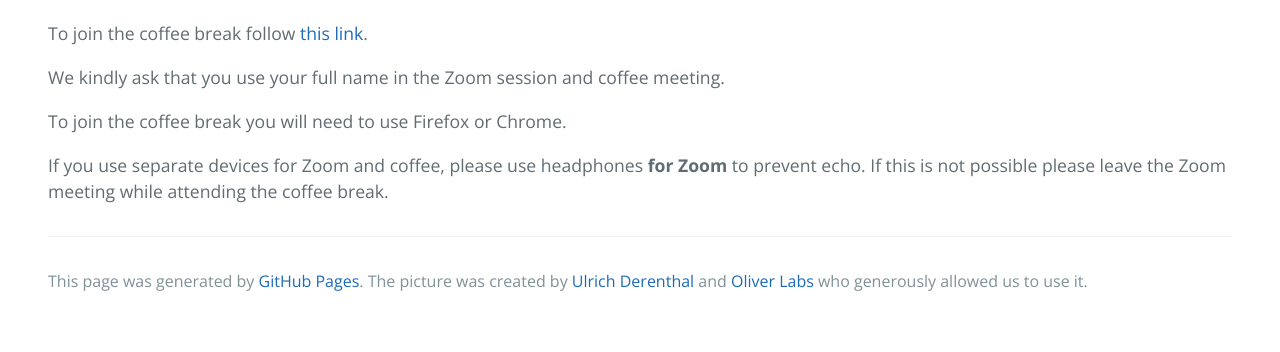
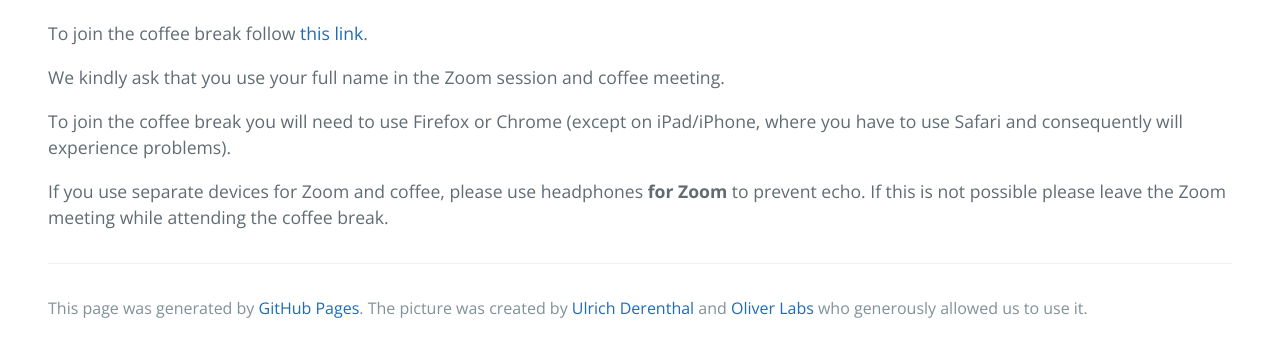
Before and after one commit to zoom-on-rational-points/zoom-on-rational-points.github.io, a Jekyll site: the page built from ghost_wardrobe_looting_swarm.md, in a window 1280 px wide, cut to the strip 553-905 px from the top of the page. Built offline with Jekyll 4.4.1, drawn with Linux system fonts in a browser that asks for light colours.

Commit message:
Update and rename nap_pigeon_shelf_theorist.md to ghost_wardrobe_looting_swarm.md

```diff
--- a/nap_pigeon_shelf_theorist.md
+++ b/ghost_wardrobe_looting_swarm.md
@@ -10,6 +10,6 @@ To join the coffee break follow <a href="https://gather.town/app/gydS2CrSzdjNziP
 
 We kindly ask that you use your full name in the Zoom session and coffee meeting.
 
-To join the coffee break you will need to use Firefox or Chrome.
+To join the coffee break you will need to use Firefox or Chrome (except on iPad/iPhone, where you have to use Safari and consequently will experience problems).
 
 If you use separate devices for Zoom and coffee, please use headphones **for Zoom** to prevent echo. If this is not possible please leave the Zoom meeting while attending the coffee break.
```
